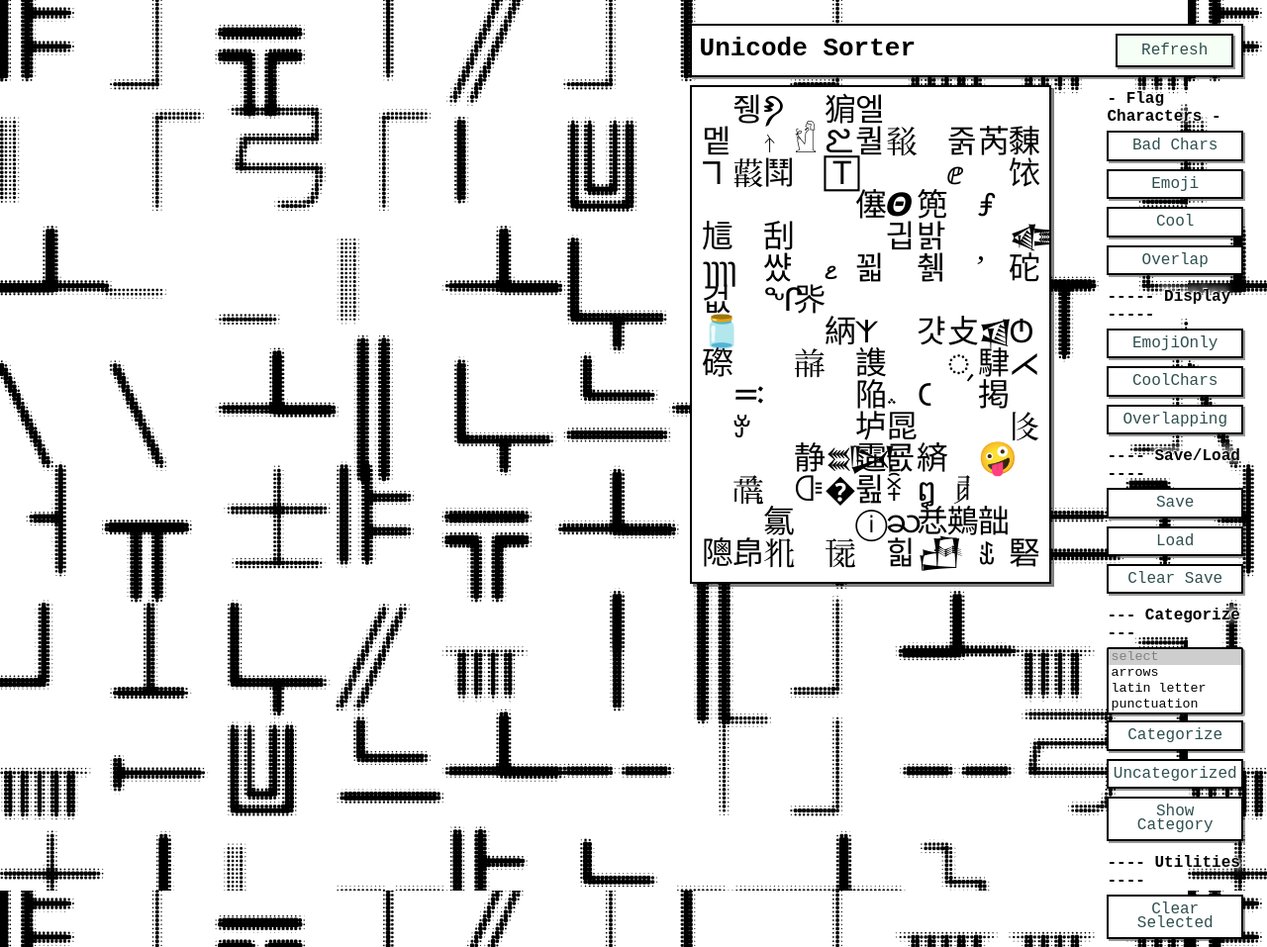
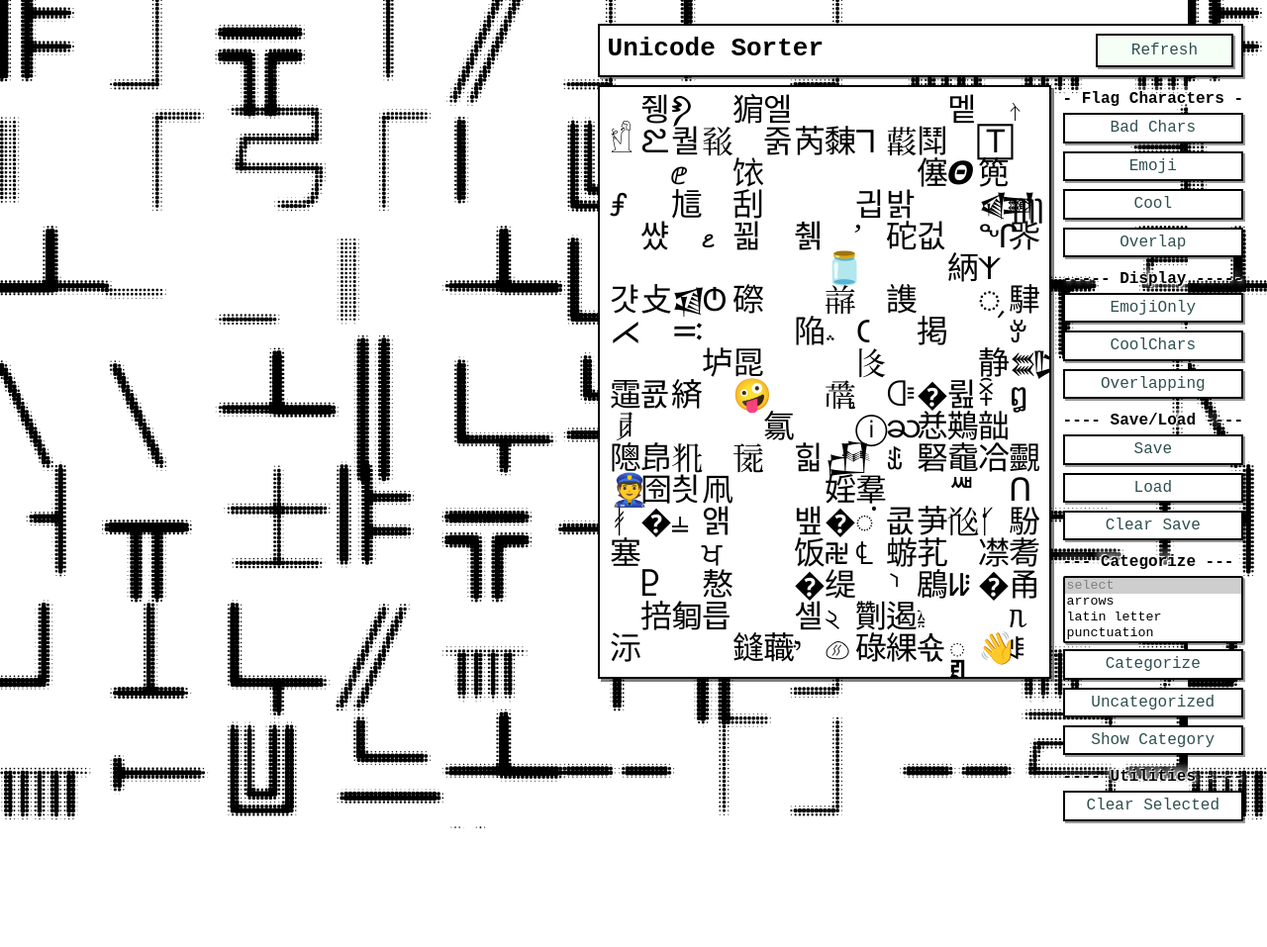
Before and after one commit to rainealexander/unicode_sorter, a plain HTML site: page index.html in a window 1280 px wide. Shown: the whole page at 99% size. After the commit the page ends 838 px from the top, so only its background shows below. Drawn offline with Linux system fonts and the light colour scheme.

Commit message:
Updated element style and spacing

```diff
--- a/index.html
+++ b/index.html
@@ -14,7 +14,7 @@
     </div>
     <div id="sorter-container">
         <div class="canvas-container">
-            <canvas id="myCanvas" width="361" height="500"></canvas>
+            <canvas id="myCanvas" width="454" height="596"></canvas>
         </div>
         <div id="btn-container">
             <p>- Flag Characters -</p>
--- a/main.js
+++ b/main.js
@@ -1,6 +1,6 @@
 console.log('javacript loaded');
-const width = 11;
-const height = 15;
+const width = 14;
+const height = 18;
 
 const codePointStart = 32; // start of visible characters
 const codePointMax = 131071; // end of supplementary multilingual plane
--- a/style.css
+++ b/style.css
@@ -21,6 +21,7 @@ body {
 }
 
 .container {
+    max-width: 60%;
     flex-direction: column;
     justify-content: flex-start;
     max-height: 100%;
@@ -53,7 +54,8 @@ body {
 }
 
 .canvas-container {
-    width: 100%;
+    max-width: 100%;
+    margin-right: auto;
 }
 
 canvas {
@@ -66,8 +68,8 @@ canvas {
 
 #btn-container {
     justify-content: space-between;
-    min-width: 15%;
-    max-width: 30%;
+    min-width: 18%;
+    max-width: 36%;
     flex-direction: column;
 }
 
```
